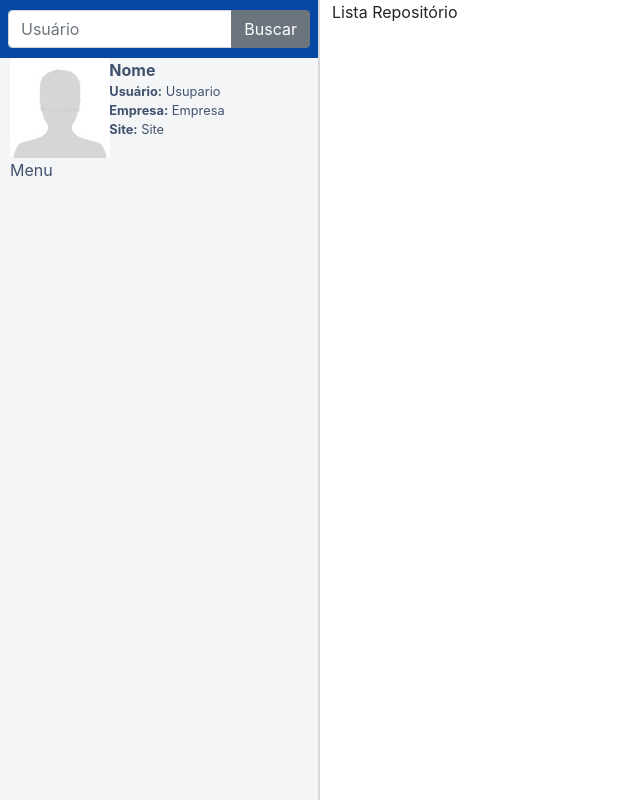
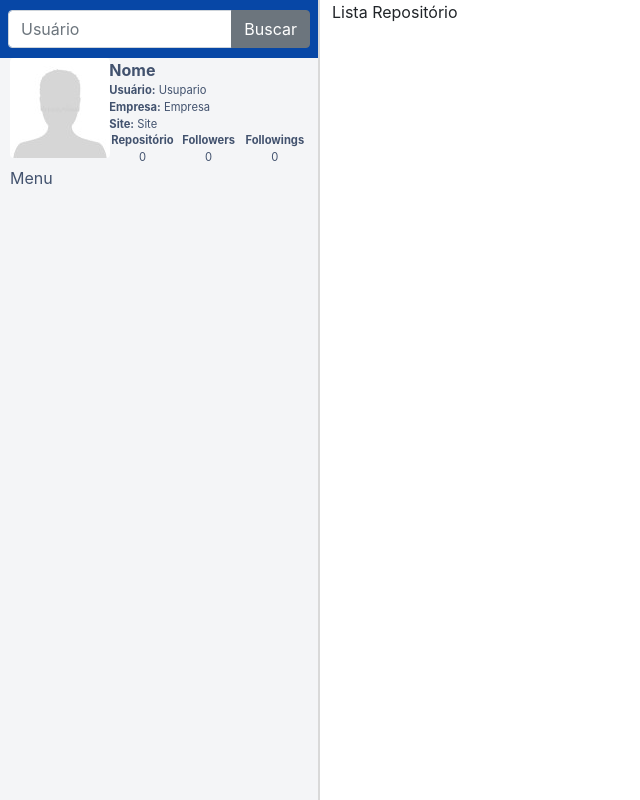
Before and after one commit to ldevapp/dio-bitbucket-interface, a React (Create React App) app: page / in a window 1280 px wide. Shown: the whole page, without its empty margins (0-640 px from the left). Built offline with nearby package versions, Linux system fonts and the light colour scheme.

Commit message:
Add data cont profile

```diff
--- a/src/Components/UserProfile/UserProfile.css
+++ b/src/Components/UserProfile/UserProfile.css
@@ -17,5 +17,5 @@
 .user-profile-data-info {
     margin: 0 !important;
     padding: 0 !important;
-    font-size: 0.8em;
+    font-size: 0.7em;
 }
--- a/src/Components/UserProfile/index.js
+++ b/src/Components/UserProfile/index.js
@@ -29,6 +29,32 @@ export default function index() {
                         <b>Site:</b> Site
                     </Col>
                 </Row>
+                <Row>
+                    <Col xs={12} md={12}>
+                        <Row>
+                            <Col xs={4} md={4} className="user-profile-data-info" align="center">
+                                <b>Repositório</b>
+                            </Col>
+                            <Col xs={4} md={4} className="user-profile-data-info" align="center">
+                                <b>Followers</b>
+                            </Col>
+                            <Col xs={4} md={4} className="user-profile-data-info" align="center">
+                                <b>Followings</b>
+                            </Col>
+                        </Row>
+                        <Row>
+                            <Col xs={4} md={4} className="user-profile-data-info" align="center">
+                                0
+                            </Col>
+                            <Col xs={4} md={4} className="user-profile-data-info" align="center">
+                                0
+                            </Col>
+                            <Col xs={4} md={4} className="user-profile-data-info" align="center">
+                                0
+                            </Col>
+                        </Row>
+                    </Col>
+                </Row>
             </Col>
         </Row>
     )
```
